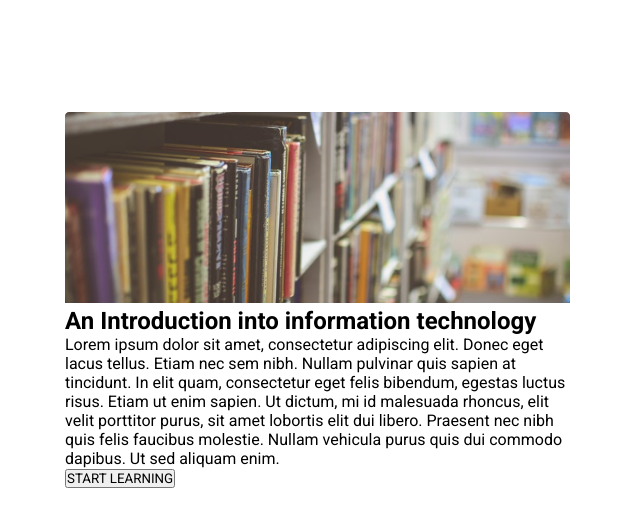
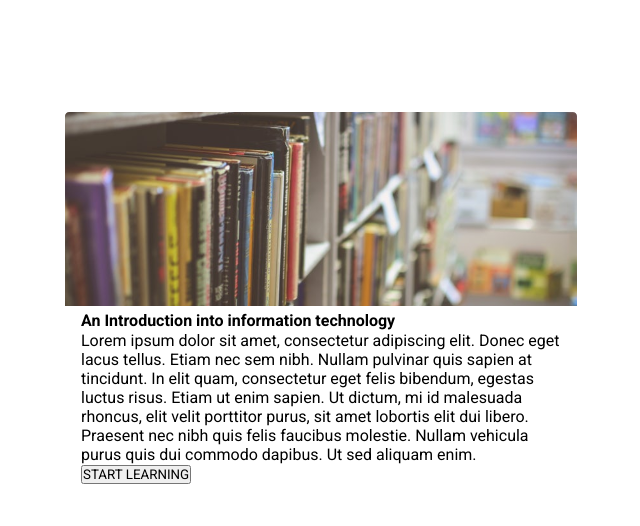
Before and after one commit to opeyemipeter1759/css-scsspractice, a React (Create React App) app: page /ITcenter in a window 1280 px wide. Shown: the top 526 px of the page, without its empty margins (319-959 px from the left). Built offline with nearby package versions, Linux system fonts and the light colour scheme.

Commit message:
styling the second page

```diff
--- a/src/App.scss
+++ b/src/App.scss
@@ -60,4 +60,47 @@ $breakpoint-tablet: 768px;
 .It-session{
   width: 40%;
   margin:112px auto;
+  img{
+    border-radius: 1px 1px 0 0;
+    width: 100%;}
+  #{&}__body{
+    width: 100%;
+    padding: 28px 16px 18px;
+  }
+  &__body-title{
+    font-size: 12px;
+    line-height:21px;
+    text-align:left;
+  }
 }
+
+
+$breakpoint-tablet: 768px;
+@media (min-width: $breakpoint-tablet) {
+.It-session{
+  width: 40%;
+  margin:112px auto;
+  img{
+    border-radius: 1px 1px 0 0;
+    width: 100%;}
+  #{&}__body{
+    width: 100%;
+    padding: 0 16px 0 16px;
+  }
+  &__body-title{
+    font-size: 16px;
+    line-height:21px;
+
+  }
+}
+
+}
+
+
+
+
+
+
+
+ // border-radius: 0 0 10px 10px;
+  // box-shadow: 0 0 5px 0px #ccc;
--- a/src/ITcenter.js
+++ b/src/ITcenter.js
@@ -6,14 +6,12 @@ import React from 'react'
 function ITcenter() {
   return (
     <div className="It-session">
-      <div className="It-session__img">
         <img src={RectImg} alt="" />
-      </div>
       <div className="It-session__body">
-        <h2 className="It-session__title">
+        <h2 className="It-session__body-title">
           An Introduction into information technology
         </h2>
-        <p className="It-session__paragraph">
+        <p className="It-session__body-paragraph">
           Lorem ipsum dolor sit amet, consectetur adipiscing elit. Donec eget lacus tellus. Etiam nec sem nibh. Nullam pulvinar quis sapien at tincidunt. In elit quam, consectetur eget felis bibendum, egestas luctus risus. Etiam ut enim sapien. Ut dictum, mi id malesuada rhoncus, elit velit porttitor purus, sit amet lobortis elit dui libero. Praesent nec nibh quis felis faucibus molestie. Nullam vehicula purus quis dui commodo dapibus. Ut sed aliquam enim.
         </p>
         <button>START LEARNING</button>
```
Also changed, not shown: 1 other file (tests, documents, lock files or other folders).
